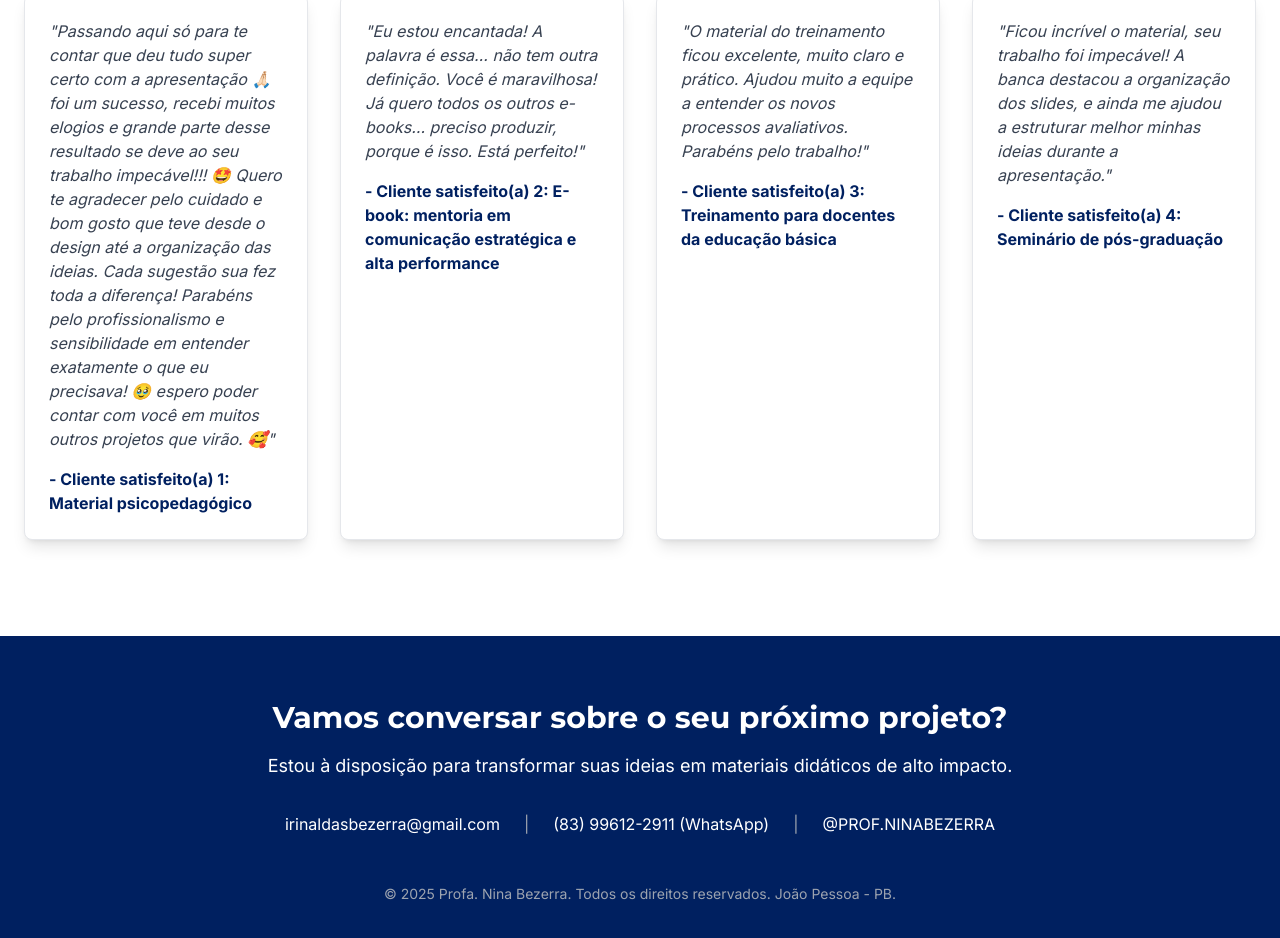
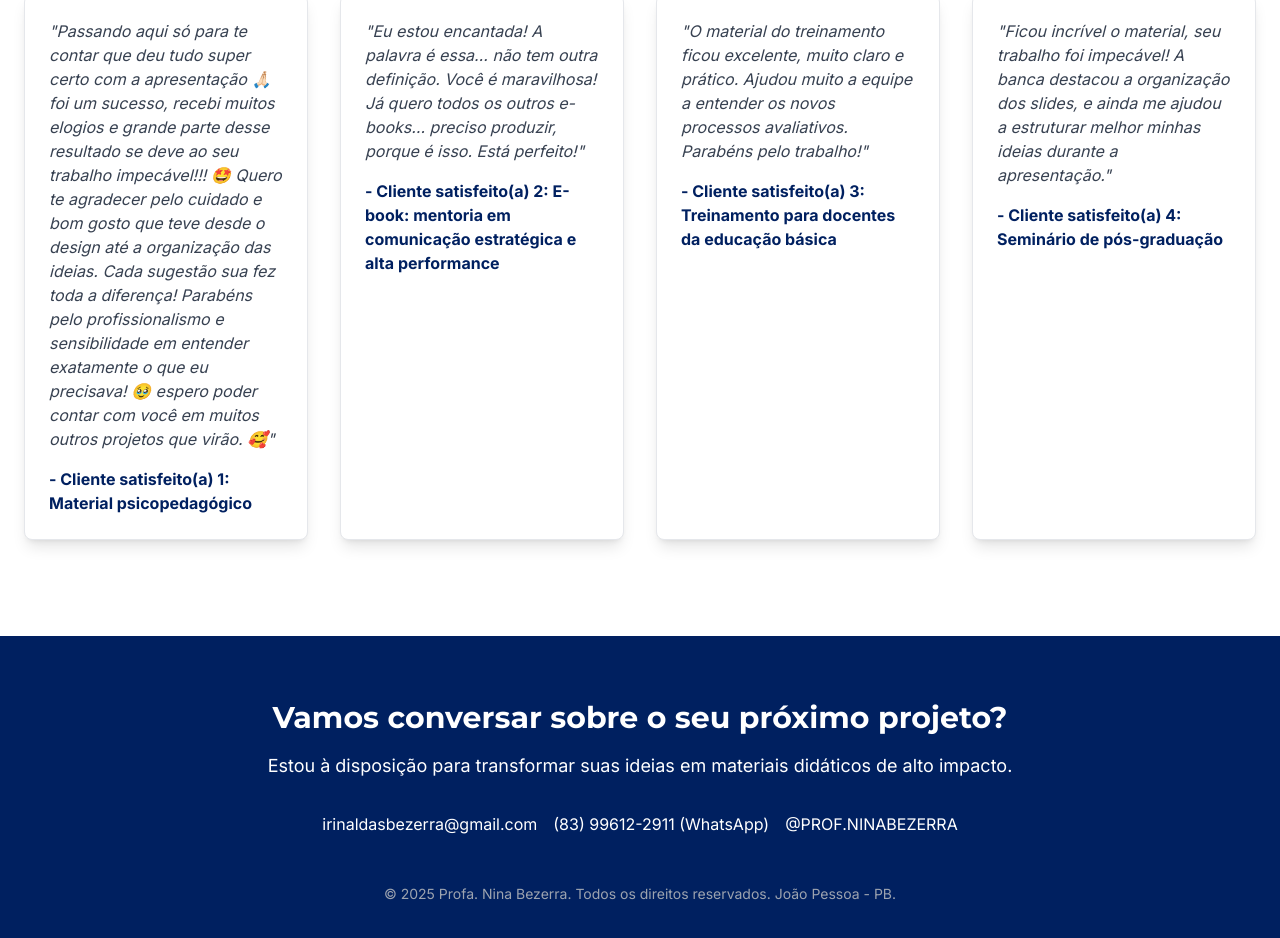
Before and after one commit to Nina-Bezerra/portfolio-nina-bezerra, a plain HTML site: page index.html in a window 1280 px wide. Shown: the part 4176-5114 px from the top of the page. Drawn offline with nearby package versions, Linux system fonts and the light colour scheme.

Commit message:
Update 3 index.html

```diff
--- a/index.html
+++ b/index.html
@@ -250,13 +250,9 @@
         <div class="container mx-auto px-6 text-center">
             <h2 class="text-3xl font-bold">Vamos conversar sobre o seu próximo projeto?</h2>
             <p class="mt-4 text-lg">Estou à disposição para transformar suas ideias em materiais didáticos de alto impacto.</p>
-            <div class="mt-8 flex justify-center items-center space-x-6">
+            <div class="mt-8 flex flex-wrap justify-center gap-x-4 gap-y-2">
                 <a href="mailto:irinaldasbezerra@gmail.com" class="hover:text-brand-accent transition-colors">irinaldasbezerra@gmail.com</a>
-                <span class="text-gray-400">|</span>
-                <!-- WhatsApp link adicionado aqui, substituindo o link tel: anterior -->
                 <a href="https://wa.me/message/HXNEAWCCEX3KN1" target="_blank" class="hover:text-brand-accent transition-colors">(83) 99612-2911 (WhatsApp)</a>
-                <span class="text-gray-400">|</span>
-                <!-- Instagram link atualizado com o novo URL -->
                 <a href="https://www.instagram.com/prof.ninabezerra/profilecard/?igsh=MXZkajhqaWsyZDc0Ng==" target="_blank" class="hover:text-brand-accent transition-colors">@PROF.NINABEZERRA</a>
             </div>
              <p class="mt-12 text-sm text-gray-400">&copy; 2025 Profa. Nina Bezerra. Todos os direitos reservados. João Pessoa - PB.</p>
```
